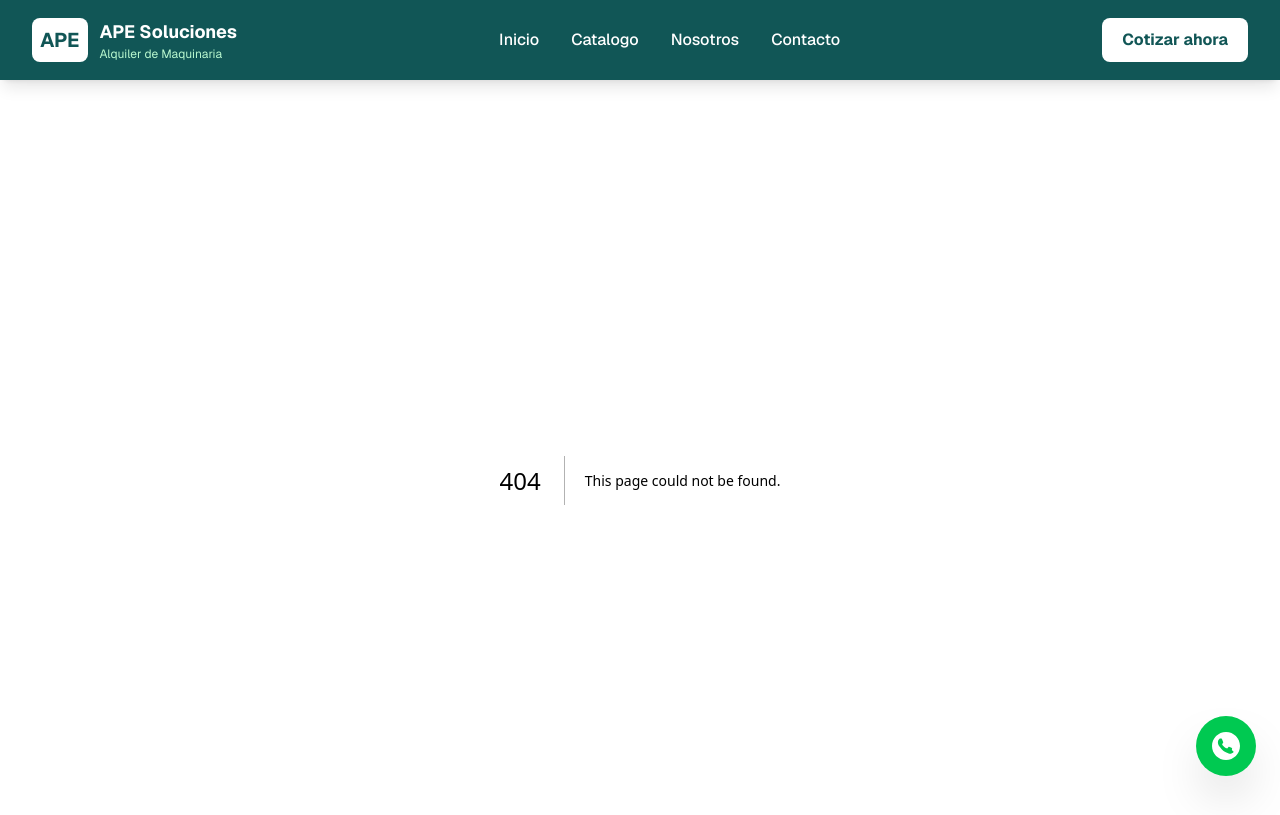
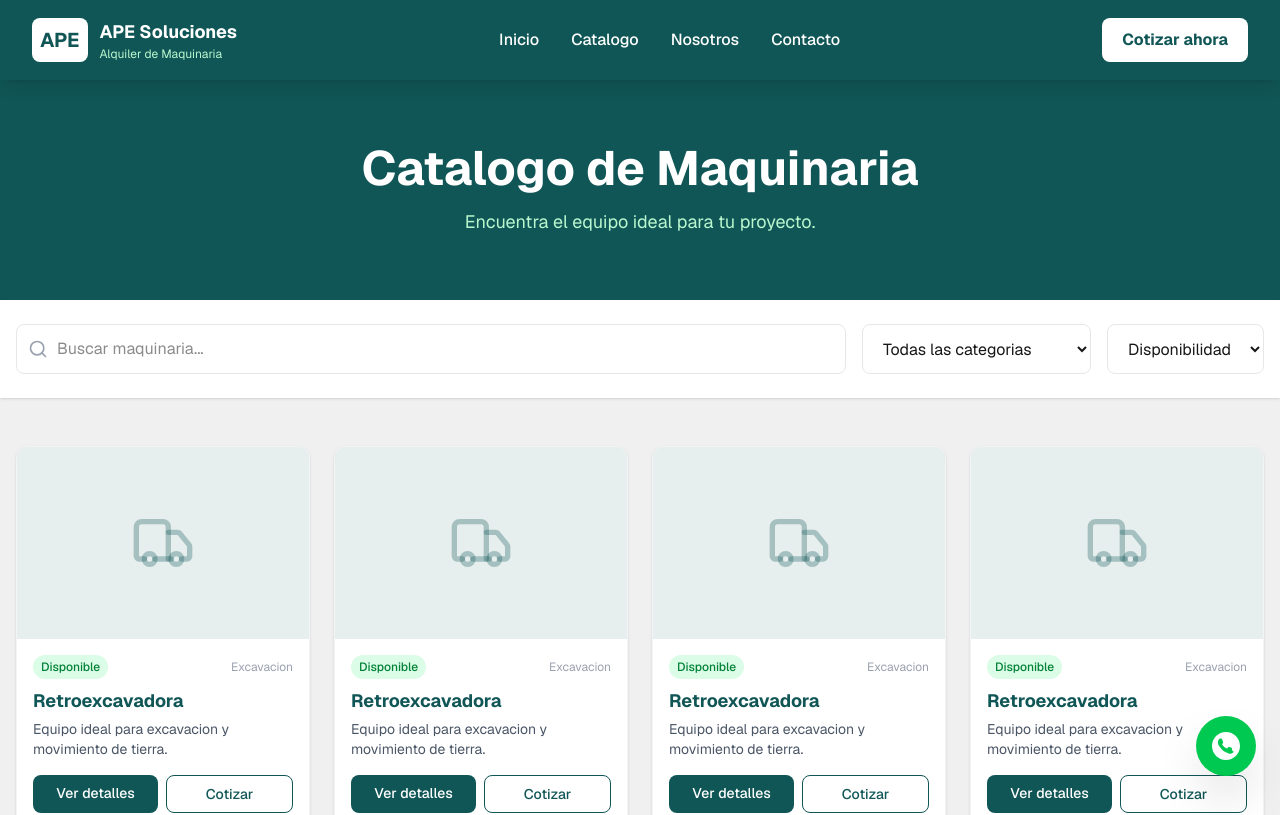
Before and after one commit to castrolazo-blip/ape-soluciones, a Next.js app: page /catalogo in a window 1280 px wide. Before the commit this address had no page. Shown: the top 815 px of the page. Built offline with nearby package versions, Linux system fonts and the light colour scheme.

Commit message:
Fase 4: Catalogo de maquinaria

```diff
--- /dev/null
+++ b/src/app/catalogo/page.js
@@ -0,0 +1,73 @@
+import Link from 'next/link'
+import { Search, Truck } from 'lucide-react'
+
+export default function Catalogo() {
+  return (
+    <div className="min-h-screen bg-[#f0f0f0]">
+
+      <div className="bg-[#115656] text-white py-16 px-4">
+        <div className="max-w-7xl mx-auto text-center">
+          <h1 className="text-4xl md:text-5xl font-bold mb-4">Catalogo de Maquinaria</h1>
+          <p className="text-green-200 text-lg max-w-2xl mx-auto">
+            Encuentra el equipo ideal para tu proyecto.
+          </p>
+        </div>
+      </div>
+
+      <div className="bg-white shadow-sm px-4 py-6">
+        <div className="max-w-7xl mx-auto flex flex-col md:flex-row gap-4">
+          <div className="flex-1 relative">
+            <Search className="absolute left-3 top-1/2 -translate-y-1/2 text-gray-400" size={20} />
+            <input
+              type="text"
+              placeholder="Buscar maquinaria..."
+              className="w-full pl-10 pr-4 py-3 border border-gray-200 rounded-lg focus:outline-none focus:border-[#115656]"
+            />
+          </div>
+          <select className="px-4 py-3 border border-gray-200 rounded-lg focus:outline-none focus:border-[#115656] bg-white">
+            <option value="">Todas las categorias</option>
+            <option value="excavacion">Excavacion</option>
+            <option value="compactacion">Compactacion</option>
+            <option value="concreto">Concreto</option>
+            <option value="herramientas-electricas">Herramientas Electricas</option>
+            <option value="equipos-industriales">Equipos Industriales</option>
+            <option value="generadores">Generadores</option>
+          </select>
+          <select className="px-4 py-3 border border-gray-200 rounded-lg focus:outline-none focus:border-[#115656] bg-white">
+            <option value="">Disponibilidad</option>
+            <option value="disponible">Disponible</option>
+            <option value="no-disponible">No disponible</option>
+          </select>
+        </div>
+      </div>
+
+      <div className="max-w-7xl mx-auto px-4 py-12">
+        <div className="grid grid-cols-1 sm:grid-cols-2 lg:grid-cols-3 xl:grid-cols-4 gap-6">
+          {[1,2,3,4,5,6,7,8].map((i) => (
+            <div key={i} className="bg-white rounded-xl shadow-sm hover:shadow-md transition-shadow overflow-hidden border border-gray-100">
+              <div className="bg-[#115656]/10 h-48 flex items-center justify-center">
+                <Truck size={64} className="text-[#115656]/30" />
+              </div>
+              <div className="p-4">
+                <div className="flex items-center justify-between mb-2">
+                  <span className="bg-green-100 text-green-700 text-xs font-medium px-2 py-1 rounded-full">Disponible</span>
+                  <span className="text-gray-400 text-xs">Excavacion</span>
+                </div>
+                <h3 className="font-bold text-[#115656] text-lg mb-1">Retroexcavadora</h3>
+                <p className="text-gray-600 text-sm mb-4">Equipo ideal para excavacion y movimiento de tierra.</p>
+                <div className="flex gap-2">
+                  <Link href="/catalogo/retroexcavadora" className="flex-1 bg-[#115656] text-white py-2 rounded-lg text-sm font-medium text-center hover:bg-[#0c3f3f] transition-colors">
+                    Ver detalles
+                  </Link>
+                  <a href="https://wa.me/50300000000" target="_blank" rel="noopener noreferrer" className="flex-1 border border-[#115656] text-[#115656] py-2 rounded-lg text-sm font-medium text-center hover:bg-[#f0f0f0] transition-colors">
+                    Cotizar
+                  </a>
+                </div>
+              </div>
+            </div>
+          ))}
+        </div>
+      </div>
+    </div>
+  )
+}
```
